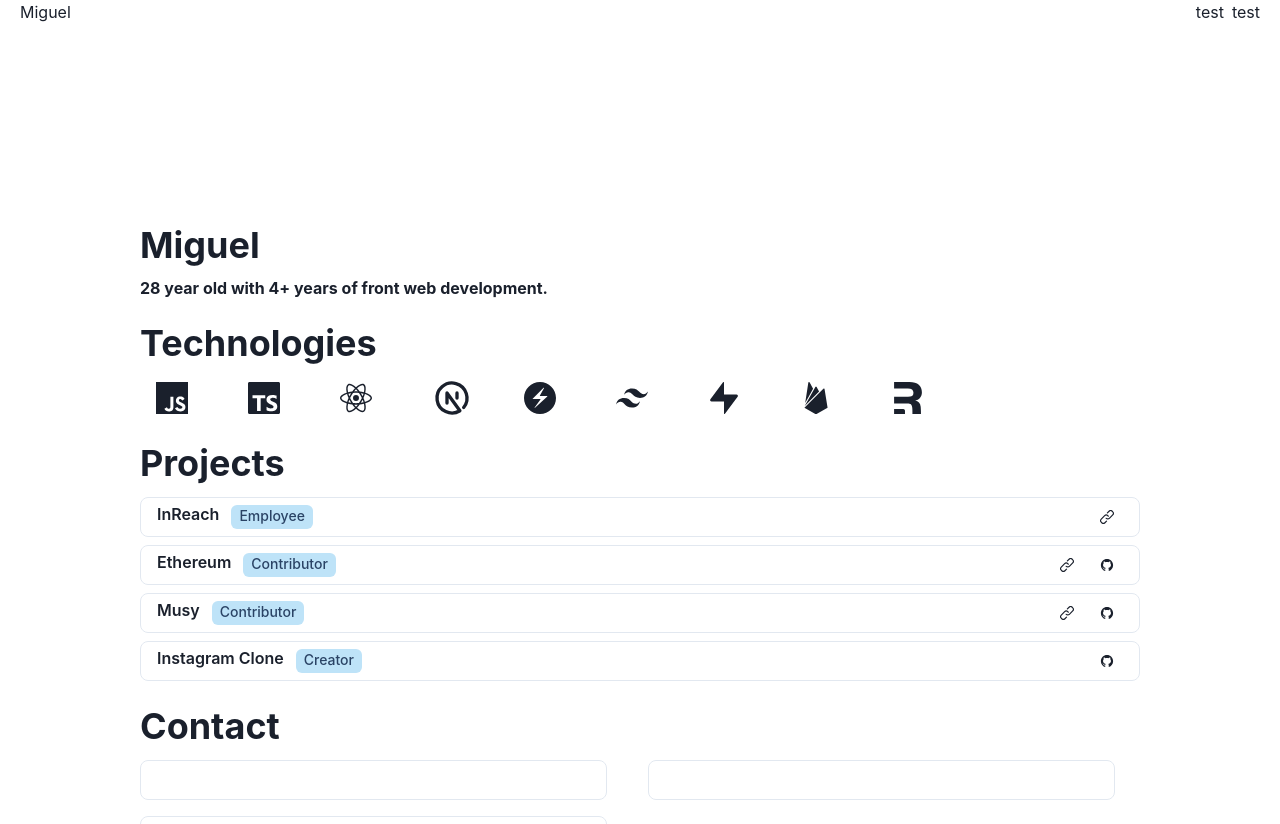
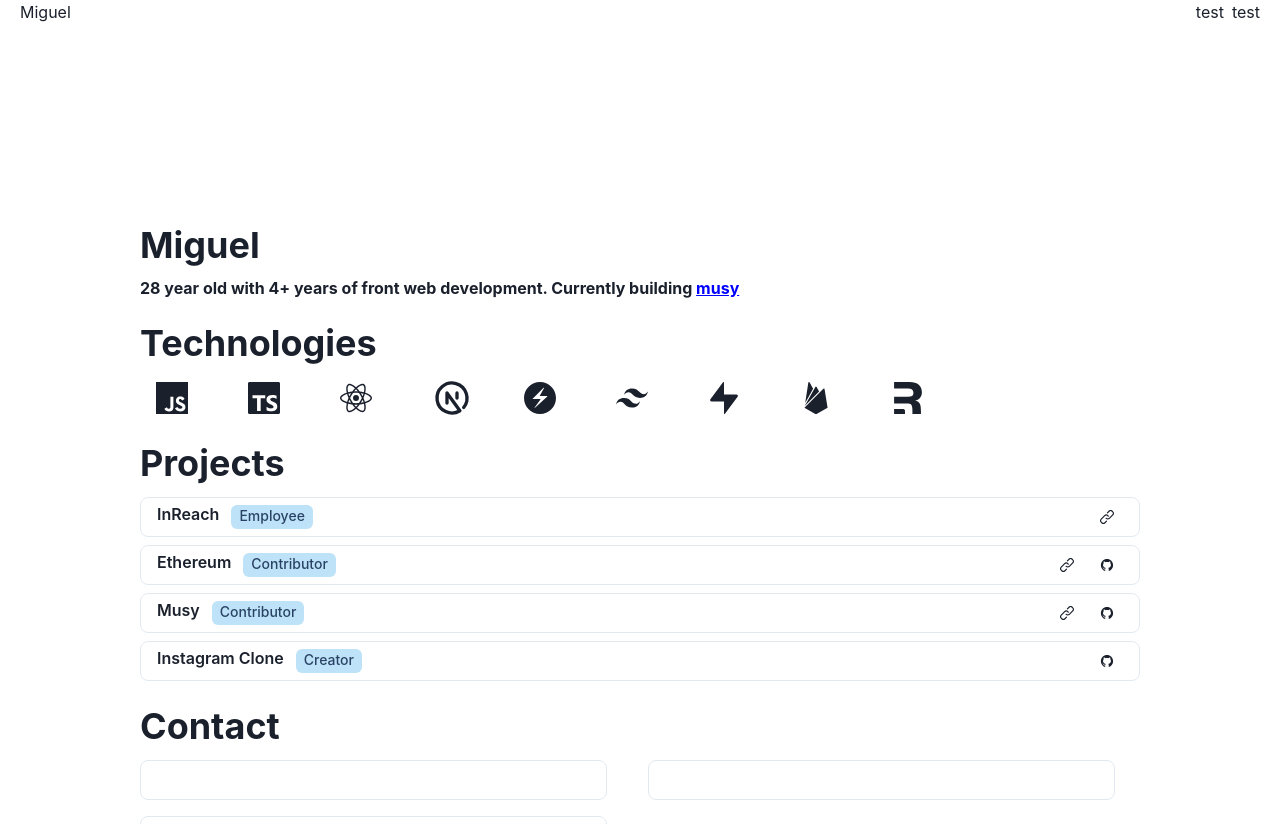
Before and after one commit to ImMiguelP/Port, a Next.js app: page / in a window 1280 px wide. Built offline with nearby package versions, Linux system fonts and the light colour scheme; some icons are missing.

Commit message:
chore: filled in lorem ipson

```diff
--- a/src/pages/index.tsx
+++ b/src/pages/index.tsx
@@ -1,4 +1,4 @@
-import {  Center, Heading,Stack } from '@chakra-ui/react'
+import {  Center, Heading, Stack, Link as ChakraLink   } from '@chakra-ui/react'
 import Technologies from '@/components/Technologies/Technologies'
 import Contact from '@/components/Contacts/Contact'
 import Projects from '@/components/ProjectInfo/Projects'
@@ -14,7 +14,9 @@
         Miguel
       </Heading>
       <Heading as={"h5"} size={"sm"}>
-        28 year old with 4+ years of front web development.
+        28 year old with 4+ years of front web development. Currently building <ChakraLink href="https://musy.one" textDecoration="underline" color="blue">
+    musy
+  </ChakraLink>
       </Heading>
       <Heading pt={"12px"}>
         Technologies
```
